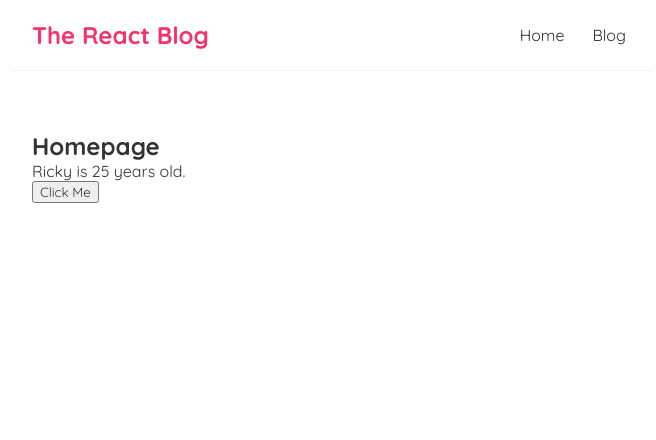
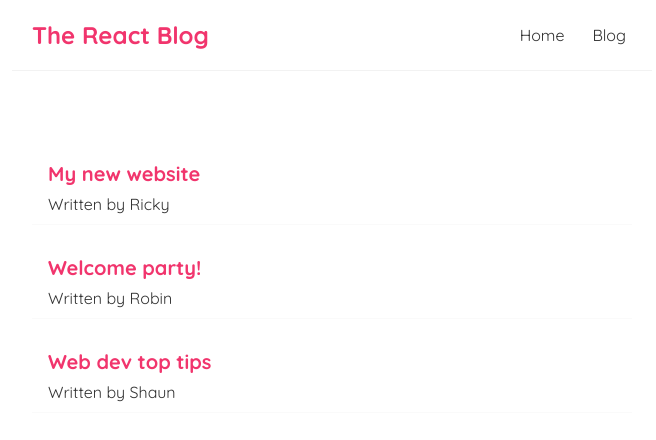
Before and after one commit to rmavlingcar/react-tutorial, a React (Create React App) app in the folder react-tutorial-blog/: page / in a window 1280 px wide. Shown: the top 440 px of the page, without its empty margins (308-964 px from the left). Built offline with nearby package versions, Linux system fonts and the light colour scheme.

Commit message:
Completed tutorial #9 & 10

```diff
--- a/react-tutorial-blog/src/Home.js
+++ b/react-tutorial-blog/src/Home.js
@@ -1,21 +1,21 @@
 import { useState } from 'react';
 
 const Home = () => {
-
-    //let name = 'Ricky';
-    const [name, setName] = useState('Ricky');
-    const [age, setAge] = useState('25');
-
-    const handleClick = (e) => {
-        setName('Robin');
-        setAge('24');
-    }
-
+    const [blogs, setBlogs] = useState([
+        { title: 'My new website', body: 'lorem ipsum...', author: 'Ricky', id: 1 },
+        { title: 'Welcome party!', body: 'lorem ipsum...', author: 'Robin', id: 2 },
+        { title: 'Web dev top tips', body: 'lorem ipsum...', author: 'Shaun', id: 3 }
+    ])
     return (
     <div className="home">
-        <h2>Homepage</h2>
-        <p>{ name } is { age } years old.</p>
-        <button onClick={handleClick}>Click Me</button>
+        {
+            blogs.map((blog) => (
+                <div className="blog-preview" key={blog.id}>
+                    <h2>{ blog.title }</h2>
+                    <p>Written by { blog.author }</p>
+                </div>
+            ))
+        }
     </div>
     );
 }
--- a/react-tutorial-blog/src/index.css
+++ b/react-tutorial-blog/src/index.css
@@ -33,3 +33,18 @@
   margin: 40px auto;
   padding: 20px;
 }
+
+/* blog previews / list */
+.blog-preview {
+  padding: 10px 16px;
+  margin: 20px 0;
+  border-bottom: 1px solid #fafafa;
+}
+.blog-preview:hover {
+  box-shadow: 1px 3px 5px rgba(0,0,0,0.1);
+}
+.blog-preview h2 {
+  font-size: 20px;
+  color: #f1356d;
+  margin-bottom: 8px;
+}
```
